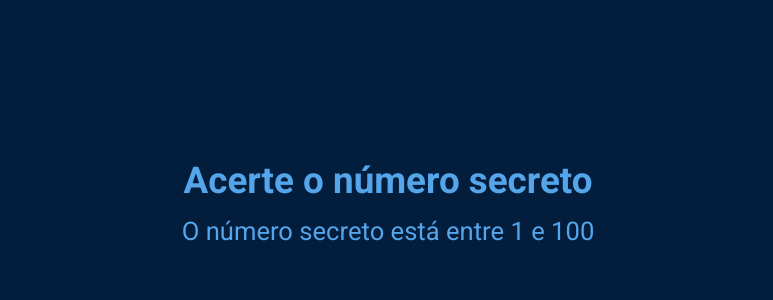
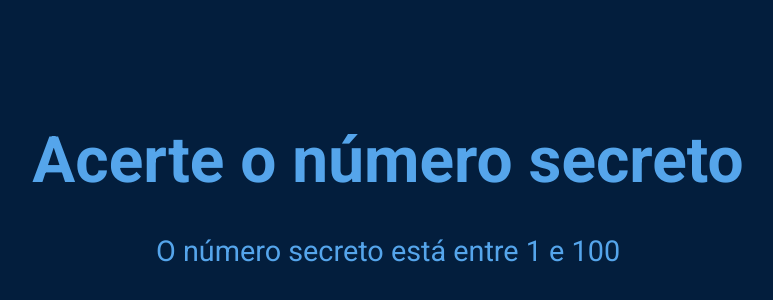
Before and after one commit to BpCampos/jogo-numero-secreto, a plain HTML site: page index.html in a window 1280 px wide. Shown: the part 194-494 px from the top of the page, without its empty margins (252-1025 px from the left). Drawn offline with Linux system fonts and the light colour scheme.

Commit message:
resized home elements

```diff
--- a/css/style.css
+++ b/css/style.css
@@ -20,9 +20,9 @@ body {
 }
 
 h1 {
-  font-size: 2.3rem;
+  font-size: 4rem;
   font-weight: bold;
-  margin-bottom: 10px;
+  margin-bottom: 50px;
 }
 
 h2 {
@@ -31,7 +31,7 @@ h2 {
 }
 
 h3 {
-  font-size: 1.6rem;
+  font-size: 1.8rem;
 }
 
 .mensagem {
```
Also changed, not shown: 1 other file.
